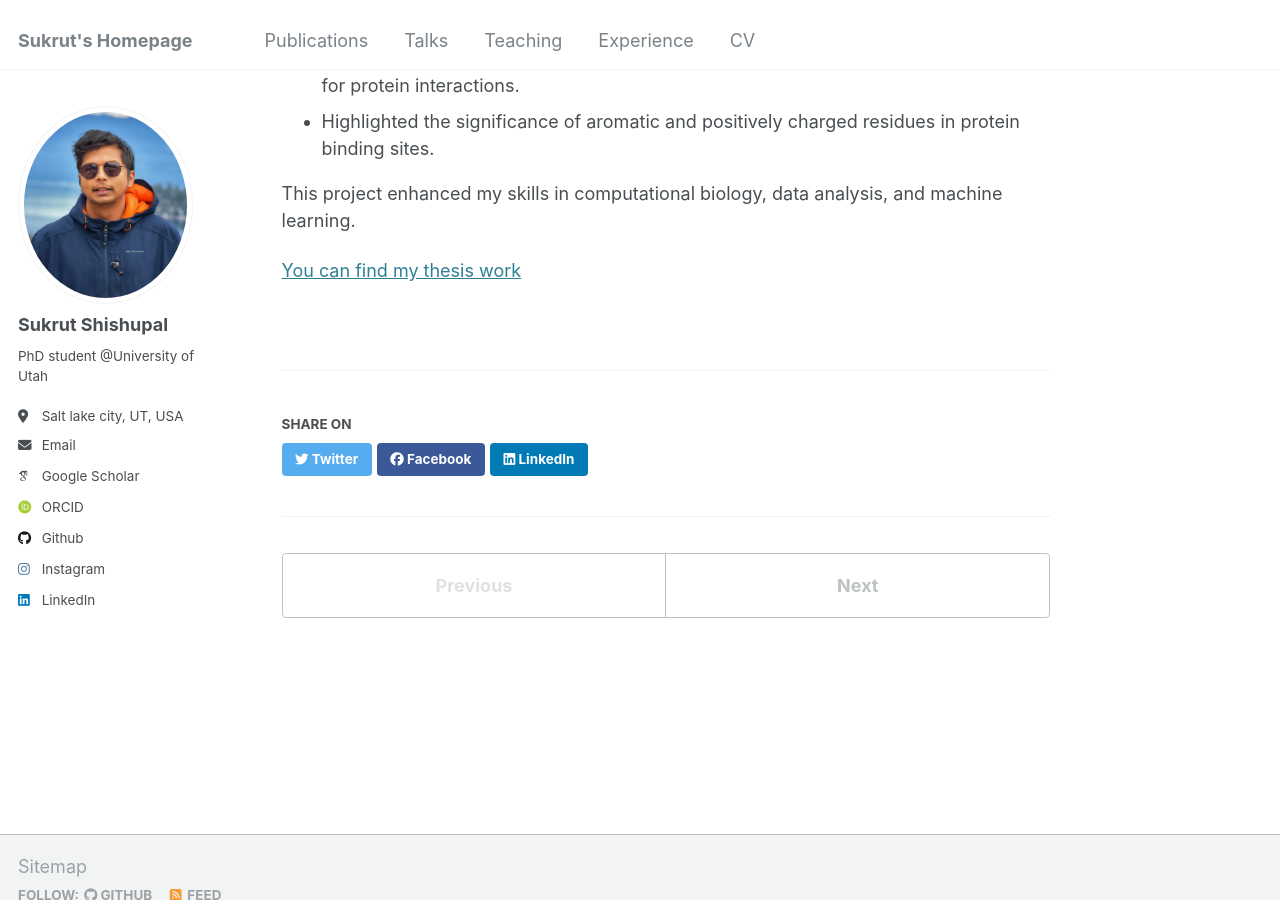
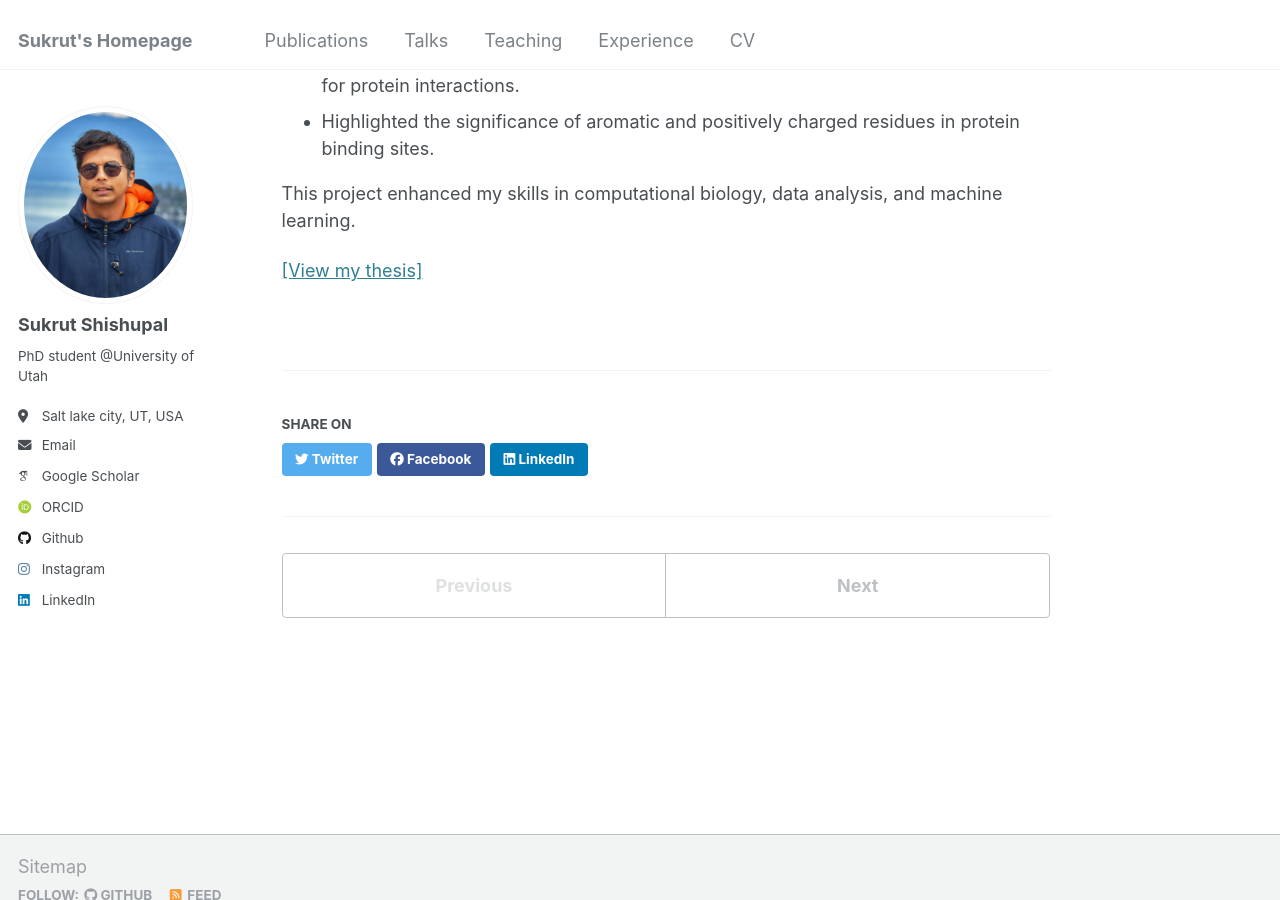
Before and after one commit to sukrut-shishupal/sukrut.shishupal.github.io, a Jekyll site: the page built from _portfolio/PPI.md, in a window 1280 px wide and 900 px high, scrolled down 645 px. Built offline with Jekyll 4.4.1, drawn with Linux system fonts in a browser that asks for light colours; some web fonts are replaced.

Commit message:
Update and rename portfolio-1.md to PPI.md

```diff
--- a/_portfolio/portfolio-1.md
+++ b/_portfolio/PPI.md
@@ -15,4 +15,4 @@ The research involved leveraging **graph theory** to model protein-protein inter
 
 This project enhanced my skills in computational biology, data analysis, and machine learning.
 
-[You can find my thesis work](/files/Master_Thesis.pdf)
+[[View my thesis]](/files/Master_Thesis.pdf)
```
